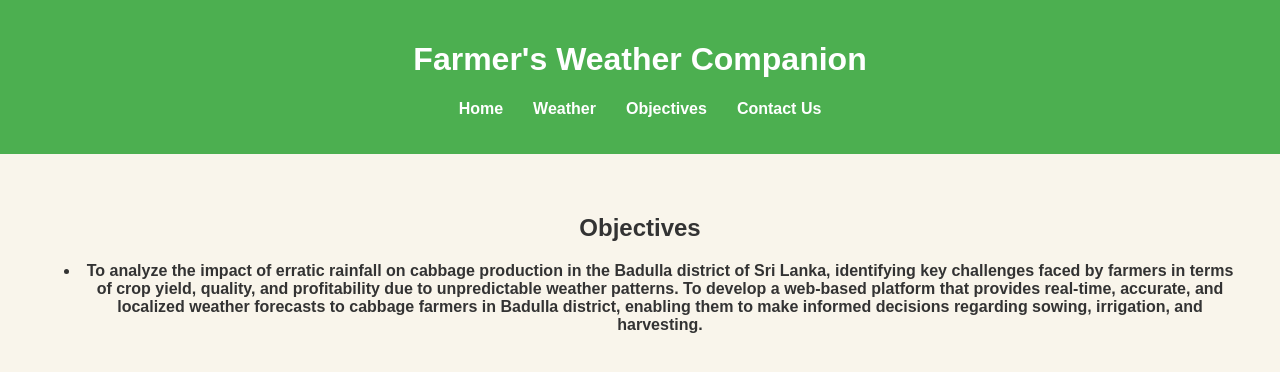
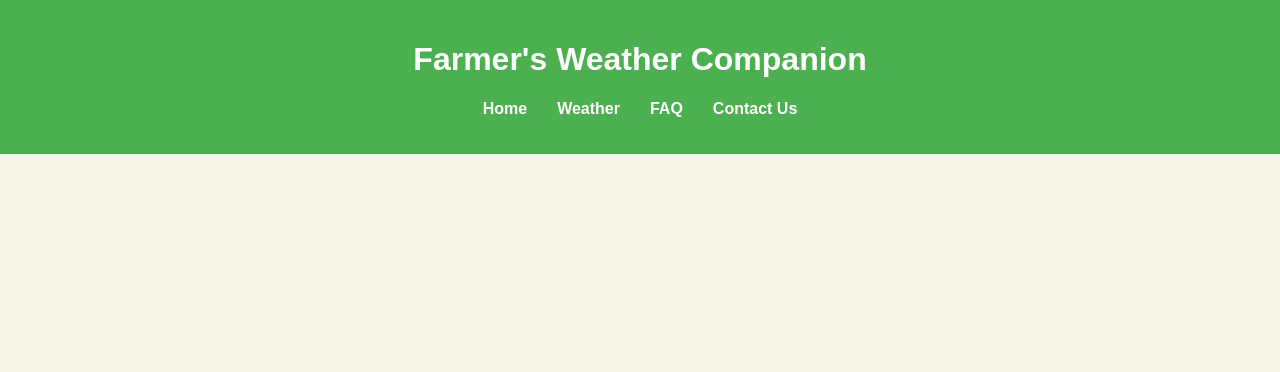
Before and after one commit to shzn-mhd/live-weather-app, a React (Create React App) app: page /faq in a window 1280 px wide. Shown: the top 372 px of the page. Built offline with nearby package versions, Linux system fonts and the light colour scheme.

Commit message:
minor home page changes

```diff
--- a/src/App.js
+++ b/src/App.js
@@ -16,7 +16,7 @@ const App = () => {
             <ul className="nav-links">
               <li><Link to="/">Home</Link></li>
               <li><Link to="/weather">Weather</Link></li>
-              <li><Link to="/faq">Objectives</Link></li>
+              <li><Link to="/faq">FAQ</Link></li>
               <li><Link to="/about">Contact Us</Link></li>
             </ul>
           </nav>
--- a/src/components/FAQ.js
+++ b/src/components/FAQ.js
@@ -3,16 +3,7 @@ import React from "react";
 const FAQ = () => {
   return (
     <div className="faq">
-      <h2>Objectives</h2>
-      <ul>
-        <li><strong>To analyze the impact of erratic rainfall on cabbage production in the Badulla district of
-Sri Lanka, identifying key challenges faced by farmers in terms of crop yield, quality,
-and profitability due to unpredictable weather patterns.
-To develop a web-based platform that provides real-time, accurate, and localized weather
-forecasts to cabbage farmers in Badulla district, enabling them to make informed
-decisions regarding sowing, irrigation, and harvesting.</strong></li>
 
-      </ul>
     </div>
   );
 };
--- a/src/components/Home.js
+++ b/src/components/Home.js
@@ -8,6 +8,24 @@ const Home = () => {
         <h1>Welcome to Farmer's Weather Companion</h1>
         <p>Your trusted partner in farming success. Plan your activities with accurate weather forecasts and agricultural insights.</p>
       </section>
+
+      <div className="weather-det">
+          <p> <h2>Environmental Conditions </h2></p>
+          <p> <strong> Temperature Range:</strong> Cabbage prefers temperatures between *15°C and 20°C (59°F to 68°F) </p>
+          <p> <h3> Soil</h3></p>
+          <p> <strong>Soil Type:</strong> Loamy soils are preferred </p>
+          <p> <strong>Soil pH: </strong>Cabbage thrives in slightly acidic to neutral soils with a pH range of 6.0 to 6.8.</p>
+          <p><strong>Water Requirements:</strong>Cabbage needs about<strong> 1-1.5 inches of water per week</strong>depending on the weather conditions.</p>
+      </div>
+      <br></br>
+      <div className="weather-det">
+      <h2>Objectives</h2>
+      <ul>
+        <li><strong>To analyze the impact of erratic rainfall on cabbage production in the Badulla district of Sri Lanka, identifying key challenges faced by farmers in terms of crop yield, quality, and profitability due to unpredictable weather patterns. To develop a web-based platform that provides real-time, accurate, and localized weather
+          forecasts to cabbage farmers in Badulla district, enabling them to make informed decisions regarding sowing, irrigation, and harvesting.</strong></li>
+
+      </ul>
+      </div>
 
       <section className="farmers-section">
         <h2>Problem Statement</h2>
--- a/src/components/Weather.js
+++ b/src/components/Weather.js
@@ -41,14 +41,7 @@ function Weather() {
 
   return (
     <div className="weather">
-      <div className="weather-det">
-          <p> <h2>Environmental Conditions </h2></p>
-          <p> <strong> Temperature Range:</strong> Cabbage prefers temperatures between *15°C and 20°C (59°F to 68°F) </p>
-          <p> <h3> Soil</h3></p>
-          <p> <strong>Soil Type:</strong> Loamy soils are preferred </p>
-          <p> <strong>Soil pH: </strong>Cabbage thrives in slightly acidic to neutral soils with a pH range of 6.0 to 6.8.</p>
-          <p><strong>Water Requirements:</strong>Cabbage needs about<strong> 1-1.5 inches of water per week</strong>depending on the weather conditions.</p>
-      </div>
+
       <h2>5-Day Weather Forecast for Badulla</h2>
       {loading ? (
         <p>Loading...</p>
```
